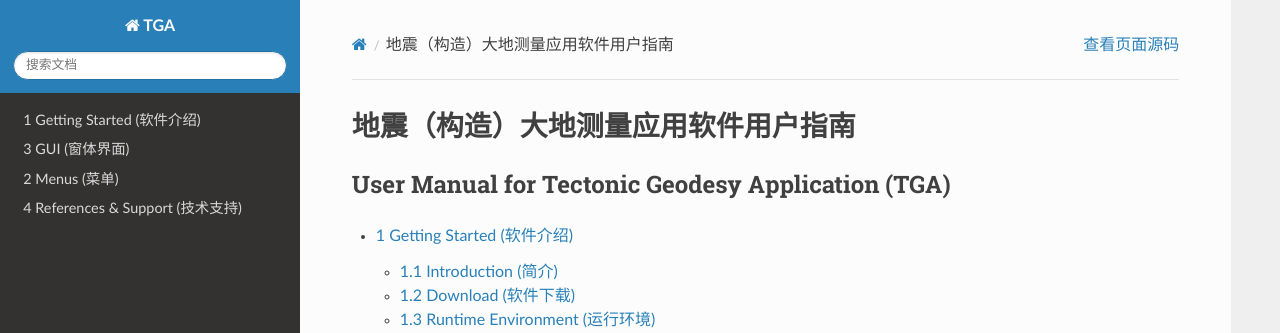
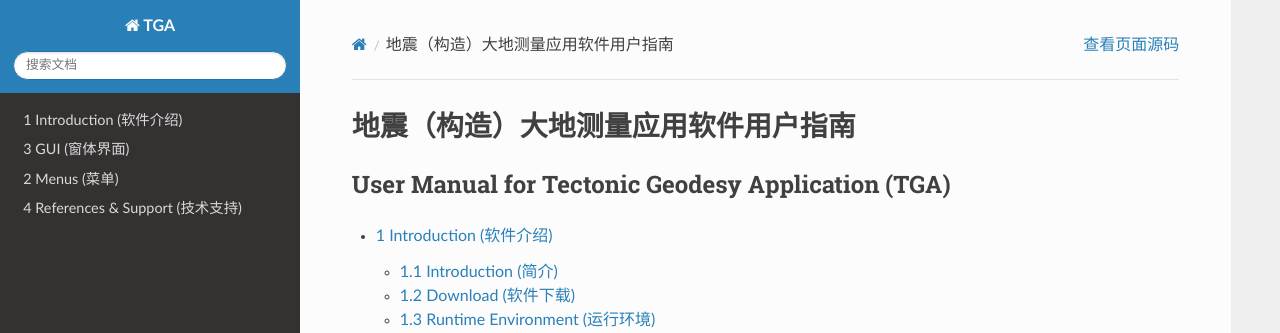
Before and after one commit to wanghai1988/qtgahelp, a Sphinx documentation site: the page built from docs/source/index.rst, in a window 1280 px wide and 1059 px high. Shown: the top 333 px of the window. Built offline with Sphinx 7.4.7 and the Read the Docs theme 2.0.0, drawn with Linux system fonts in a browser that asks for light colours; pages that are not in the unit, such as notebooks, are missing from menus.

Commit message:
Update 1 Introduction (软件介绍).rst

```diff
--- a/docs/source/1 Introduction (软件介绍).rst
+++ b/docs/source/1 Introduction (软件介绍).rst
@@ -1,5 +1,5 @@
 ================================
- 1 Getting Started (软件介绍)
+1 Introduction (软件介绍)
 ================================
 
 .. image:: ../images/mainform2.png
```
